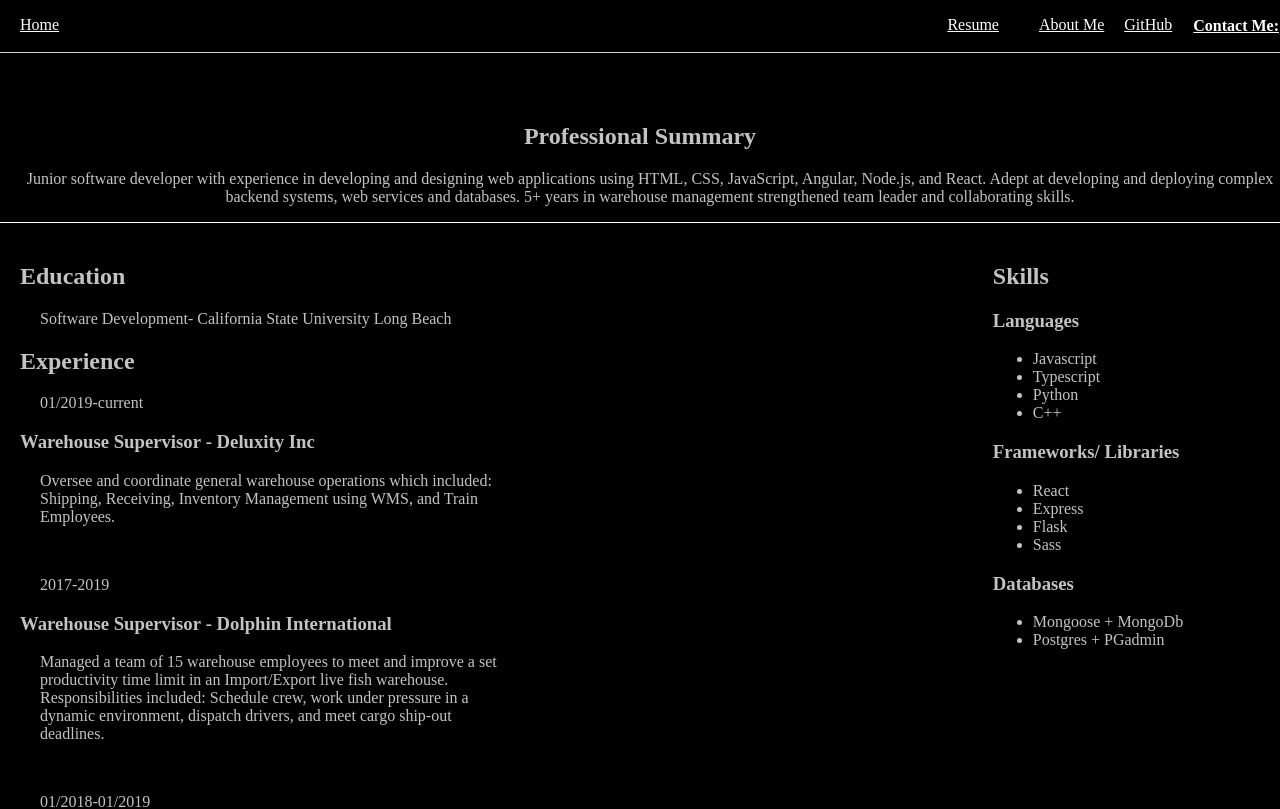
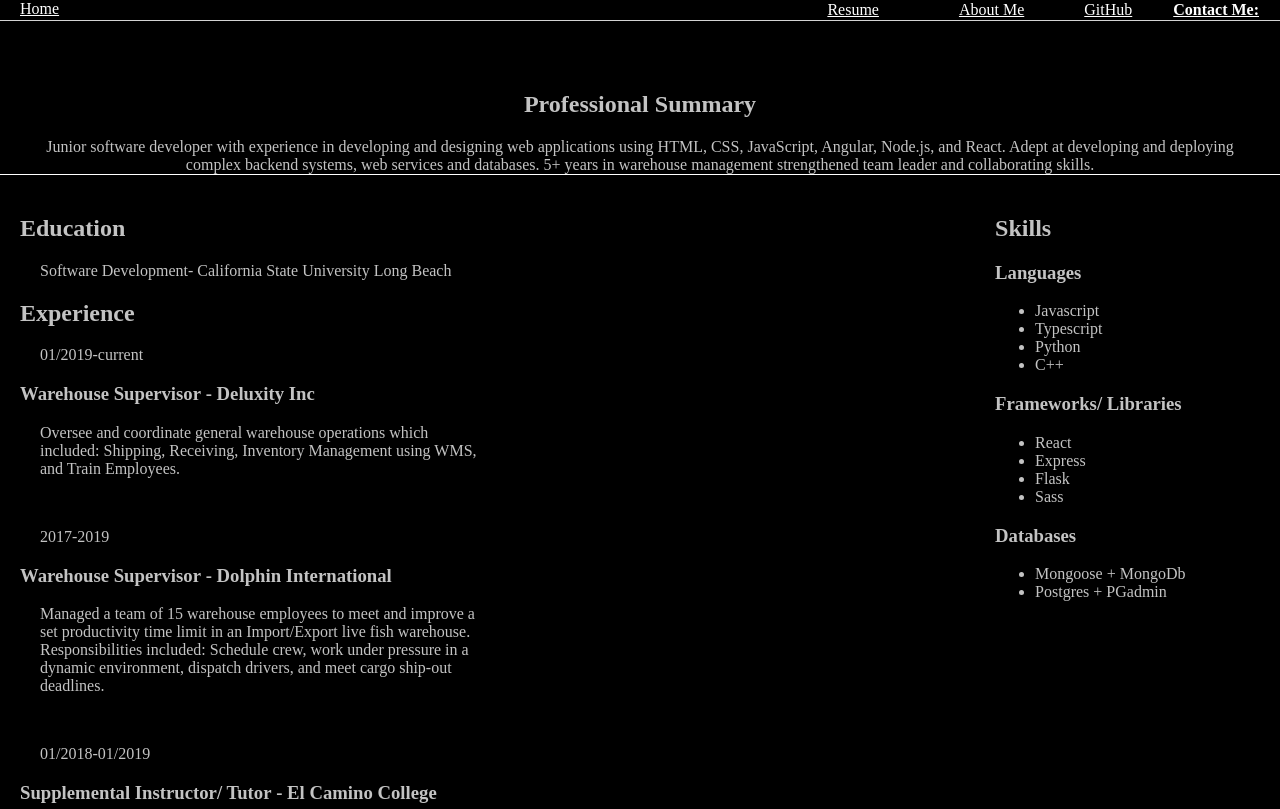
Before and after one commit to JasonGarcia131/Portfolio-React, a React (Create React App) app: page /#/Resume in a window 1280 px wide. Shown: the top 809 px of the page. Built offline with nearby package versions, Linux system fonts and the light colour scheme.

Commit message:
styled header

```diff
--- a/src/pages/About.css
+++ b/src/pages/About.css
@@ -17,3 +17,7 @@
 .description-wrapper > a{
     margin-right: 20px;
 }
+
+.description-wrapper > p{
+    margin: 21px 0;
+}
--- a/src/styles.css
+++ b/src/styles.css
@@ -48,12 +48,17 @@ header {
 
 #header-links-right{
     display: flex;
-    flex-direction: row;
-    justify-content: flex-end;
+    flex-direction: column;
+    align-items: center;
 }
 
+
 #header-links-right > div, p{
-    margin-left: 20px ;
+    margin: 0 20px ;
+}
+
+#header-links-right > p{
+    margin: 0 20px ;
 }
 
 .mailIcon {
@@ -128,6 +133,7 @@ header {
     animation-fill-mode: forwards;
 
 }
+
 
 /* Main Content */
 
@@ -231,6 +237,11 @@ main {
         margin-top: 5%;
     }
 
+    #header-links-right{
+        display: flex;
+        flex-direction: row;
+        justify-content: flex-end;
+    }
 }
 
 @media only screen and (min-width: 1000px) {
@@ -243,7 +254,6 @@ main {
         flex-direction: row;
         margin: 2% auto;
     }
-
 
     .contact-info-wrapper {
         max-width: 1360px;
```
